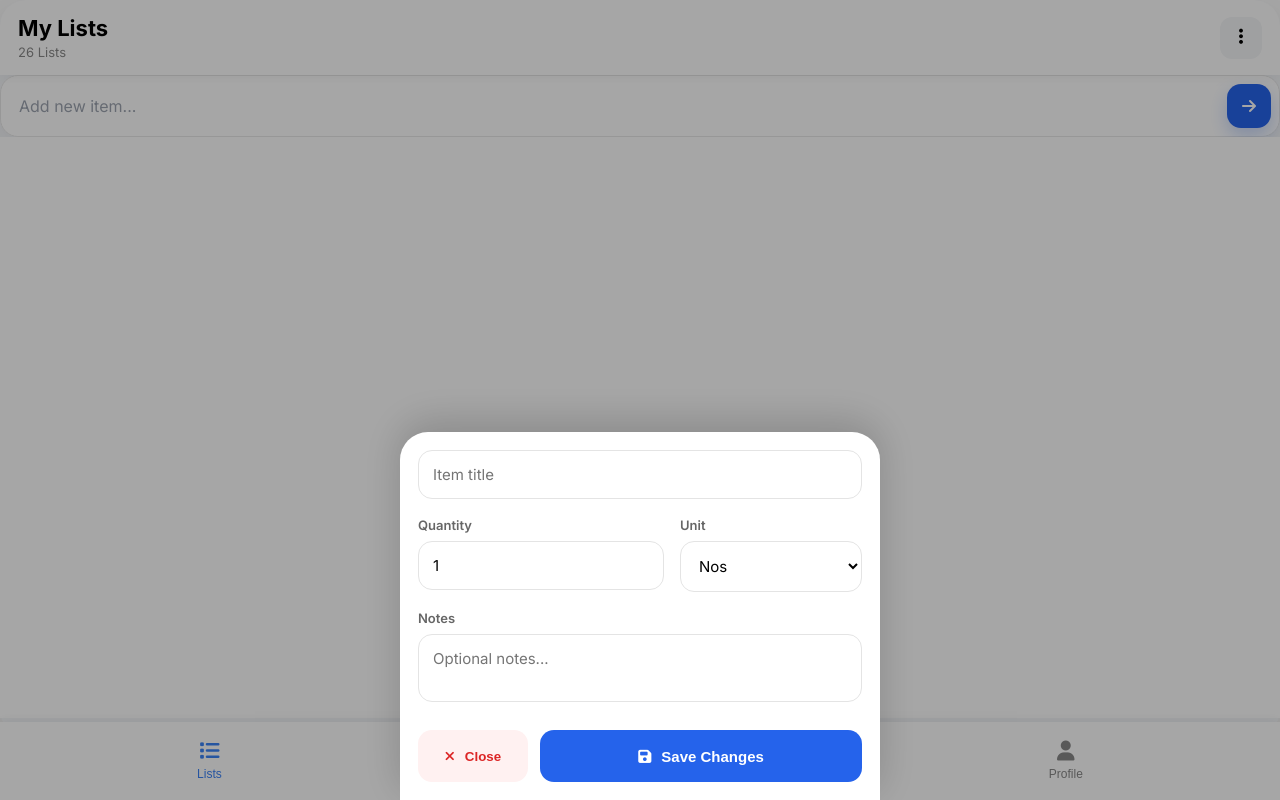
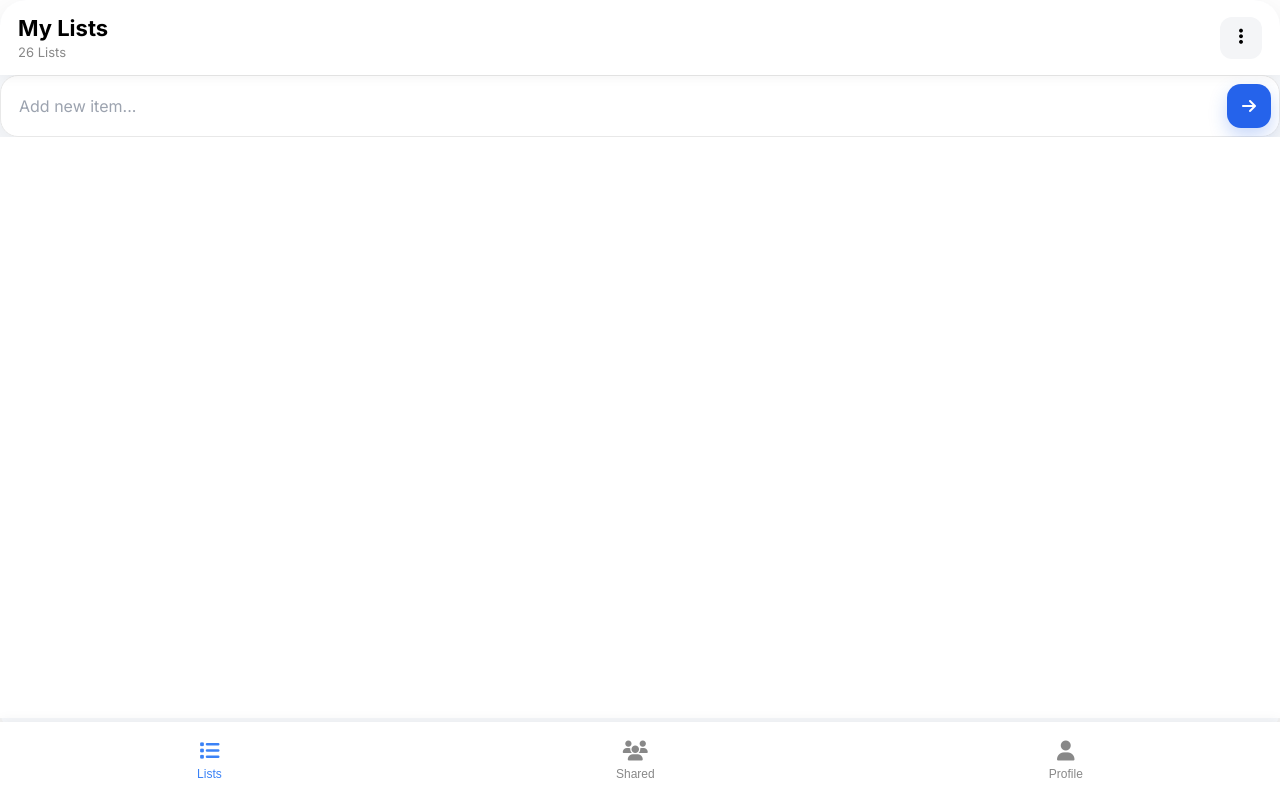
Before and after one commit to muthiulhaq/sharelist, a React (Vite) app: page /list in a window 1280 px wide. Built offline with nearby package versions, Linux system fonts and the light colour scheme.

Commit message:
Fixed dialog values binding

```diff
--- a/src/features/list-details/components/ItemEditModal.tsx
+++ b/src/features/list-details/components/ItemEditModal.tsx
@@ -1,25 +1,31 @@
 import "./ItemEditModal.css";
+import type { IListDetailsItem } from "../../../types";
 
-export const ItemEditModal = () => {
+interface IItemEditModalProps {
+  item: IListDetailsItem;
+  onClose: () => void;
+}
+
+export const ItemEditModal = ({ item, onClose }: IItemEditModalProps) => {
   return (
     <div className="modal-backdrop">
       <div className="item-modal">
         <div className="modal-body">
           <div className="form-group">
-            <input type="text" placeholder="Item title" />
+            <input type="text" placeholder="Item title" defaultValue={item.title} />
           </div>
 
           <div className="row">
             <div className="form-group">
               <label>Quantity</label>
 
-              <input type="number" value="1" />
+              <input type="number" defaultValue={item.quantity} />
             </div>
 
             <div className="form-group">
               <label>Unit</label>
 
-              <select>
+              <select defaultValue={item.unit}>
                 <option>Nos</option>
                 <option>Kg</option>
                 <option>Pkt</option>
@@ -32,12 +38,12 @@ export const ItemEditModal = () => {
           <div className="form-group">
             <label>Notes</label>
 
-            <textarea placeholder="Optional notes..."></textarea>
+            <textarea placeholder="Optional notes..." defaultValue={item.notes}></textarea>
           </div>
         </div>
 
         <div className="modal-footer">
-          <button className="delete-btn">
+          <button className="delete-btn" onClick={onClose}>
             <i className="fa-solid fa-close"></i>
             Close
           </button>
--- a/src/features/list-details/components/ListDetailItem.tsx
+++ b/src/features/list-details/components/ListDetailItem.tsx
@@ -6,12 +6,13 @@ interface IListDetailsItemProps {
   quantity: number;
   unit: string;
   notes: string;
+  onSelect: () => void;
 }
 
-const ListDetailItem = ({id, title, quantity, unit, notes}: IListDetailsItemProps) => {
+const ListDetailItem = ({title, quantity, unit, notes, onSelect}: IListDetailsItemProps) => {
   return (
     <>
-      <div className="list-item">
+      <div className="list-item" onClick={onSelect}>
         <div className="item-left">
           <div className="item-title">{title}</div>
 
--- a/src/features/list-details/pages/ListDetails.tsx
+++ b/src/features/list-details/pages/ListDetails.tsx
@@ -12,6 +12,9 @@ const ListDetails = () => {
   const [ListDetailItemsData, setListDetailItemsData] = useState<
     IListDetailsItem[]
   >([]);
+  const [selectedItem, setSelectedItem] = useState<IListDetailsItem | null>(
+    null
+  );
 
   const ListDetailItems: IListDetailsItem[] = [
     {
@@ -141,7 +144,12 @@ const ListDetails = () => {
 
   return (
     <>
-      <ItemEditModal></ItemEditModal>
+      {selectedItem && (
+        <ItemEditModal
+          item={selectedItem}
+          onClose={() => setSelectedItem(null)}
+        ></ItemEditModal>
+      )}
       <AddNewItem onSend={handleAddedItem}></AddNewItem>
       <main className="list-area">
         {ListDetailItemsData?.map((item) => (
@@ -152,6 +160,7 @@ const ListDetails = () => {
             quantity={item.quantity}
             unit={item.unit}
             notes={item.notes}
+            onSelect={() => setSelectedItem(item)}
           ></ListDetailItem>
         ))}
       </main>
```
